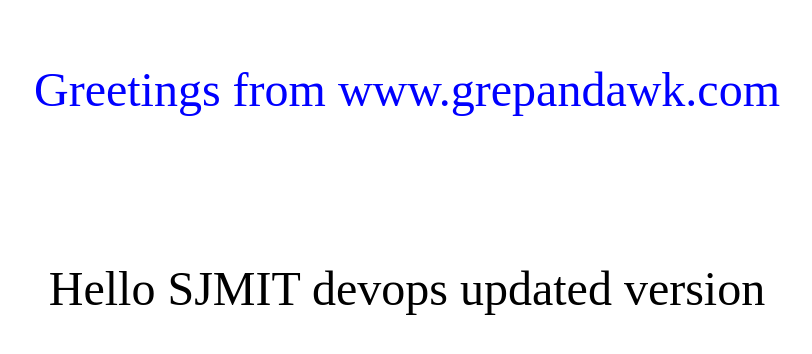
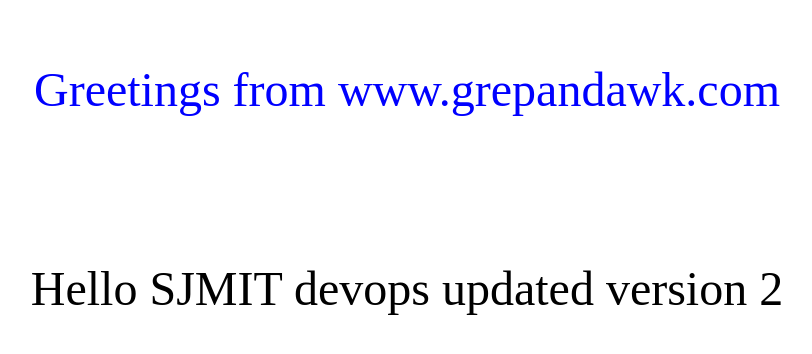
Before and after one commit to anchansukesh/sjmit, a plain HTML site: page index.html in a window 1280 px wide. Shown: the whole page, without its empty margins (233-1045 px from the left). Drawn offline with Linux system fonts and the light colour scheme.

Commit message:
Update index.html

```diff
--- a/index.html
+++ b/index.html
@@ -4,5 +4,5 @@
 <br>
 <font size=60 color="blue"> <center>Greetings from www.grepandawk.com </center></font>
 <br><br><br><br><br><br><br><br>
-<font size=40> <center>Hello SJMIT devops updated version</center></font>
+<font size=40> <center>Hello SJMIT devops updated version 2</center></font>
 </html>
```
